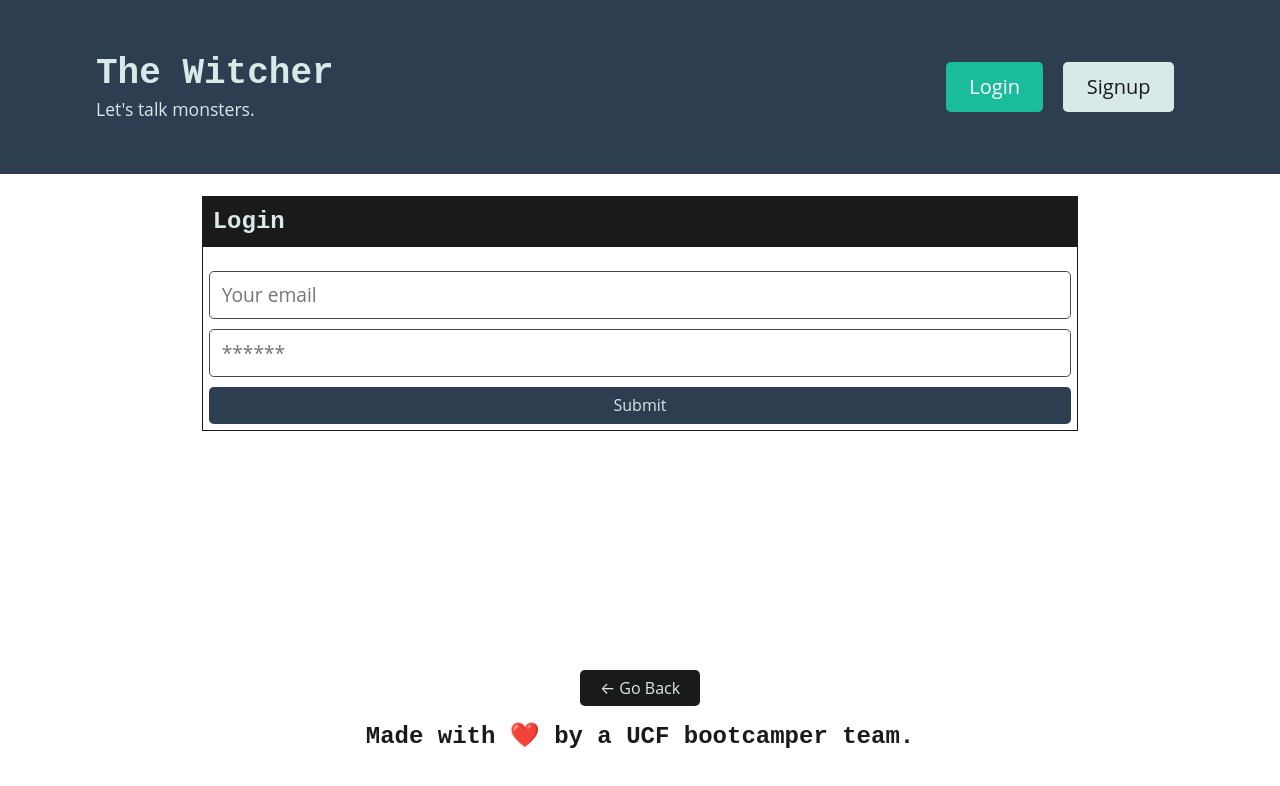
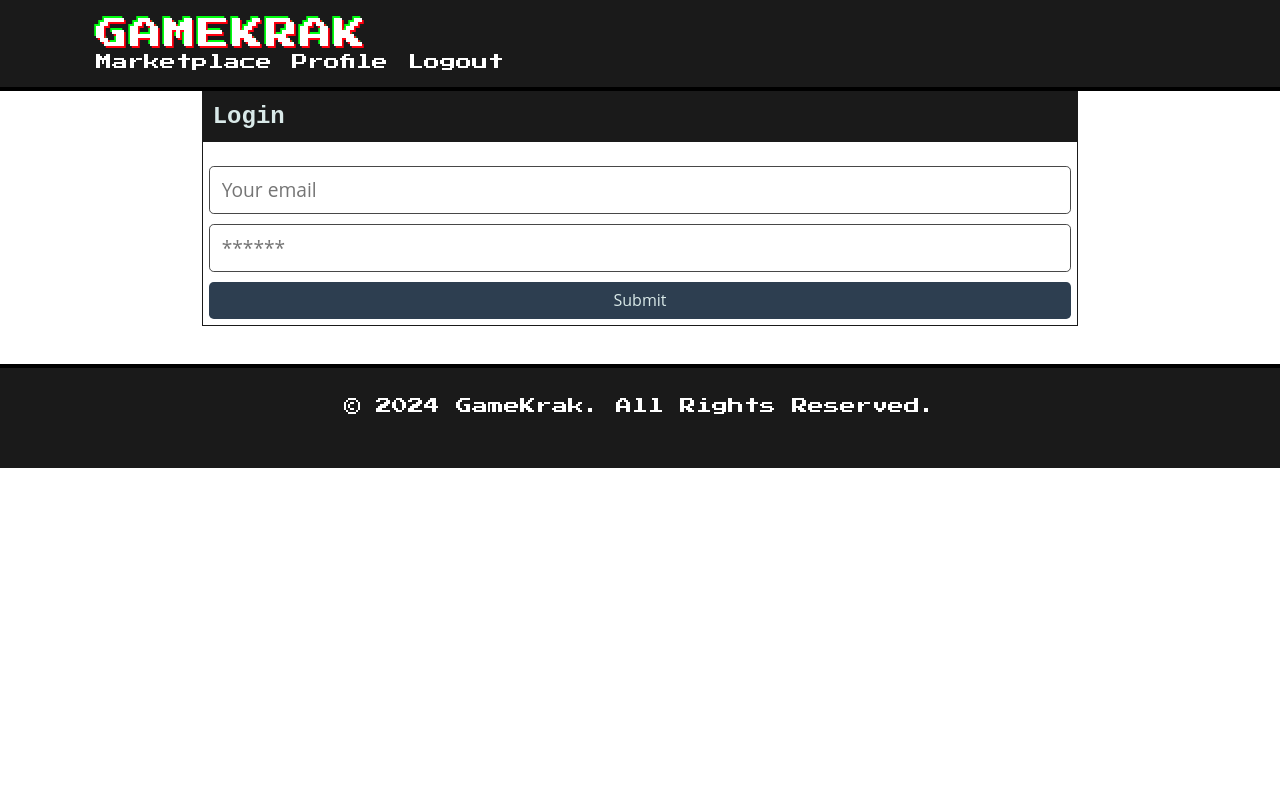
Before and after one commit to Raikuzu92/GameKrak, a React (Vite) app in the folder client/: page /login in a window 1280 px wide. Shown: the top 786 px of the page. Built offline with nearby package versions, Linux system fonts and the light colour scheme.

Commit message:
almost finished navbar and footer

```diff
--- a/client/package.json
+++ b/client/package.json
@@ -14,6 +14,7 @@
     "@chakra-ui/react": "^2.8.2",
     "@emotion/react": "^11.13.3",
     "@emotion/styled": "^11.13.0",
+    "bootstrap": "^5.3.3",
     "framer-motion": "^11.5.4",
     "graphql": "^16.9.0",
     "jwt-decode": "^3.1.2",
--- /dev/null
+++ b/client/src/components/Footer/Footer.css
@@ -0,0 +1,82 @@
+/* Importing the retro "Press Start 2P" font */
+@import url('https://fonts.googleapis.com/css2?family=Press+Start+2P&display=swap');
+
+/* Retro header style */
+.retro-header {
+  background-color: #1a1a1a;
+  font-family: 'Press Start 2P', cursive;
+  border-bottom: 4px solid #000;
+}
+
+.glitch-text {
+  font-size: 2rem;
+  color: #fff;
+  letter-spacing: 2px;
+  text-transform: uppercase;
+  animation: glitch 2s infinite;
+}
+
+/* Make sure the navigation is aligned to the right and inline with the app name */
+.nav-links {
+  display: flex;
+  gap: 20px; /* Space between nav items */
+}
+
+.text-white {
+  font-size: 1rem;
+  color: #ffffff;
+  text-decoration: none;
+}
+
+/* Glitch animation */
+@keyframes glitch {
+  0% {
+    text-shadow: 2px 2px 0px #ff0000, -2px -2px 0px #00ff00;
+  }
+  20% {
+    text-shadow: -2px -2px 0px #ff00ff, 2px 2px 0px #00ffff;
+  }
+  40% {
+    text-shadow: 2px -2px 0px #ff0000, -2px 2px 0px #00ff00;
+  }
+  60% {
+    text-shadow: -2px 2px 0px #ff00ff, 2px -2px 0px #00ffff;
+  }
+  80% {
+    text-shadow: 2px 2px 0px #ff0000, -2px -2px 0px #00ff00;
+  }
+  100% {
+    text-shadow: -2px -2px 0px #ff00ff, 2px 2px 0px #00ffff;
+  }
+}
+
+.logout {
+  cursor: pointer;
+}
+
+/* Retro footer style */
+.retro-footer {
+  background-color: #1a1a1a;
+  font-family: 'Press Start 2P', cursive;
+  border-top: 4px solid #000;
+  padding: 10px 0;
+}
+
+.text-center {
+  text-align: center;
+}
+
+.text-white {
+  color: #ffffff;
+}
+
+/* Responsive adjustments */
+@media (max-width: 768px) {
+  .glitch-text {
+    font-size: 1.5rem;
+  }
+
+  .text-white {
+    font-size: 0.9rem;
+  }
+}
--- a/client/src/components/Footer/index.jsx
+++ b/client/src/components/Footer/index.jsx
@@ -1,28 +1,12 @@
-import { useLocation, useNavigate } from "react-router-dom";
+import './Footer.css'; // Custom styling for the footer
 
 const Footer = () => {
-  const location = useLocation();
-  const navigate = useNavigate();
   return (
-    <footer className='w-100 mt-auto bg-secondary p-4'>
-      <div className='container text-center mb-5'>
-        {location.pathname !== "/" && (
-          <button className='btn btn-dark mb-3' onClick={() => navigate(-1)}>
-            &larr; Go Back
-          </button>
-        )}
-        <h4>
-          Made with{" "}
-          <span
-            className='emoji'
-            role='img'
-            aria-label='heart'
-            aria-hidden='false'
-          >
-            ❤️
-          </span>{" "}
-          by a UCF bootcamper team.
-        </h4>
+    <footer className="retro-footer">
+      <div className="container text-center py-3">
+        <p className="mb-0 text-white">
+          © 2024 GameKrak. All Rights Reserved.
+        </p>
       </div>
     </footer>
   );
--- /dev/null
+++ b/client/src/components/Header/Header.css
@@ -0,0 +1,82 @@
+/* Importing the retro "Press Start 2P" font */
+@import url('https://fonts.googleapis.com/css2?family=Press+Start+2P&display=swap');
+
+/* Retro header style */
+.retro-header {
+  background-color: #1a1a1a;
+  font-family: 'Press Start 2P', cursive;
+  border-bottom: 4px solid #000;
+}
+
+.glitch-text {
+  font-size: 2rem;
+  color: #fff;
+  letter-spacing: 2px;
+  text-transform: uppercase;
+  animation: glitch 2s infinite;
+}
+
+/* Make sure the navigation is aligned to the right and inline with the app name */
+.nav-links {
+  display: flex;
+  gap: 20px; /* Space between nav items */
+}
+
+.text-white {
+  font-size: 1rem;
+  color: #ffffff;
+  text-decoration: none;
+}
+
+/* Glitch animation */
+@keyframes glitch {
+  0% {
+    text-shadow: 2px 2px 0px #ff0000, -2px -2px 0px #00ff00;
+  }
+  20% {
+    text-shadow: -2px -2px 0px #ff00ff, 2px 2px 0px #00ffff;
+  }
+  40% {
+    text-shadow: 2px -2px 0px #ff0000, -2px 2px 0px #00ff00;
+  }
+  60% {
+    text-shadow: -2px 2px 0px #ff00ff, 2px -2px 0px #00ffff;
+  }
+  80% {
+    text-shadow: 2px 2px 0px #ff0000, -2px -2px 0px #00ff00;
+  }
+  100% {
+    text-shadow: -2px -2px 0px #ff00ff, 2px 2px 0px #00ffff;
+  }
+}
+
+.logout {
+  cursor: pointer;
+}
+
+/* Retro footer style */
+.retro-footer {
+  background-color: #1a1a1a;
+  font-family: 'Press Start 2P', cursive;
+  border-top: 4px solid #000;
+  padding: 10px 0;
+}
+
+.text-center {
+  text-align: center;
+}
+
+.text-white {
+  color: #ffffff;
+}
+
+/* Responsive adjustments */
+@media (max-width: 768px) {
+  .glitch-text {
+    font-size: 1.5rem;
+  }
+
+  .text-white {
+    font-size: 0.9rem;
+  }
+}
--- a/client/src/components/Header/index.jsx
+++ b/client/src/components/Header/index.jsx
@@ -1,42 +1,33 @@
 import { Link } from "react-router-dom";
-
-import Auth from "../../utils/auth";
+import './Header.css'; // Custom styling for the header
 
 const Header = () => {
   const logout = (event) => {
     event.preventDefault();
-    Auth.logout();
+    console.log("Logged out");
+    // Add Auth.logout() logic later
   };
+
   return (
-    <header className='bg-primary text-light mb-4 py-3 flex-row align-center'>
-      <div className='container flex-row justify-space-between-lg justify-center align-center'>
-        <div>
-          <Link className='text-light' to='/'>
-            <h1 className='m-0'>The Witcher</h1>
+    <header className="retro-header">
+      <div className="container d-flex justify-content-between align-items-center py-3">
+        {/* App Name on the left */}
+        <Link className="glitch-text" to="/">
+          GameKrak
+        </Link>
+
+        {/* Navigation Links on the right */}
+        <nav className="nav-links d-flex align-items-center">
+          <Link className="nav-item text-white" to="/marketplace">
+            Marketplace
           </Link>
-          <p className='m-0'>Let's talk monsters.</p>
-        </div>
-        <div>
-          {Auth.loggedIn() ? (
-            <>
-              <Link className='btn btn-lg btn-info m-2' to='/me'>
-                {Auth.getProfile().data.username}'s profile
-              </Link>
-              <button className='btn btn-lg btn-light m-2' onClick={logout}>
-                Logout
-              </button>
-            </>
-          ) : (
-            <>
-              <Link className='btn btn-lg btn-info m-2' to='/login'>
-                Login
-              </Link>
-              <Link className='btn btn-lg btn-light m-2' to='/signup'>
-                Signup
-              </Link>
-            </>
-          )}
-        </div>
+          <Link className="nav-item text-white" to="/profile">
+            Profile
+          </Link>
+          <span className="nav-item text-white logout" onClick={logout}>
+            Logout
+          </span>
+        </nav>
       </div>
     </header>
   );
```
Also changed, not shown: 1 other file (tests, documents, lock files or other folders).
